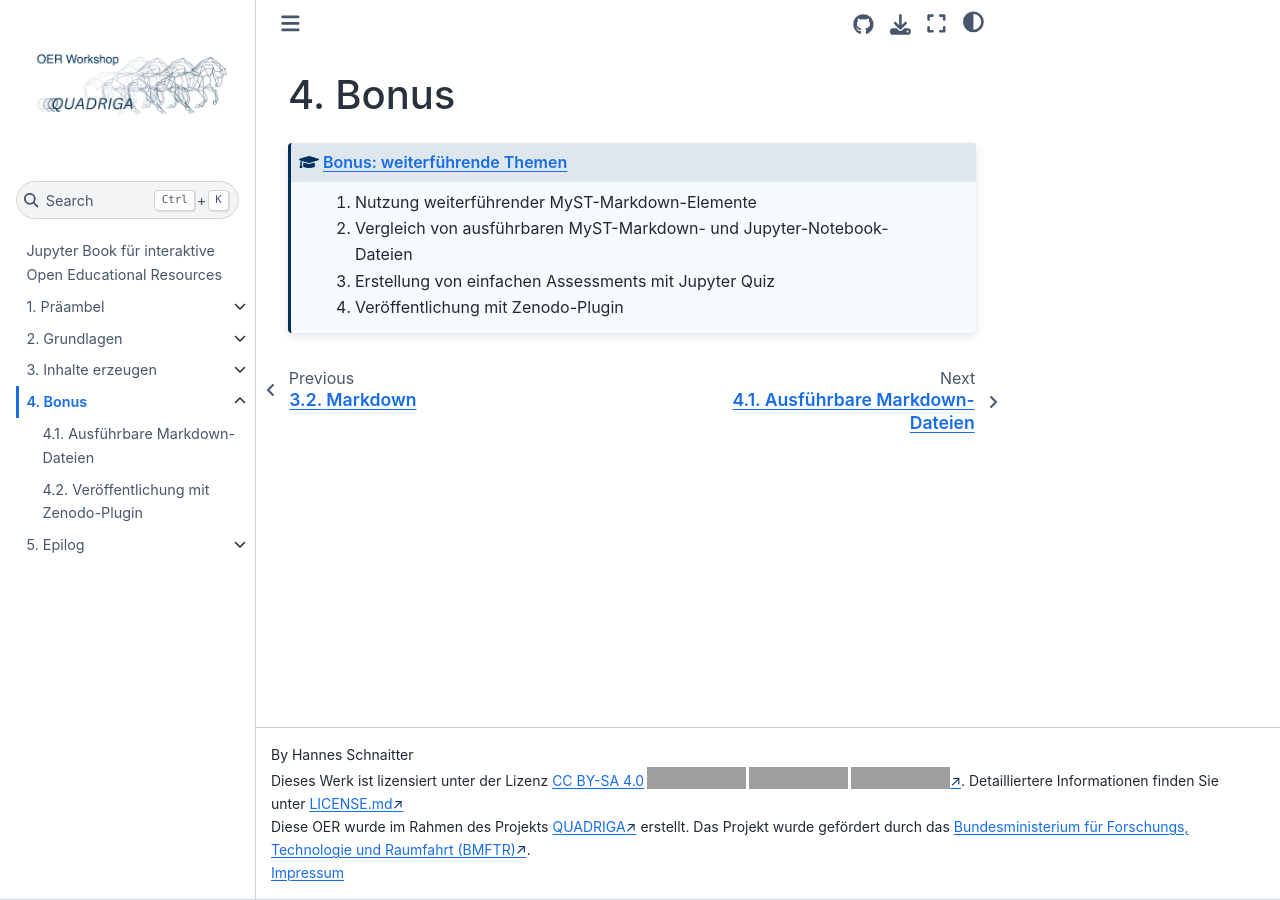
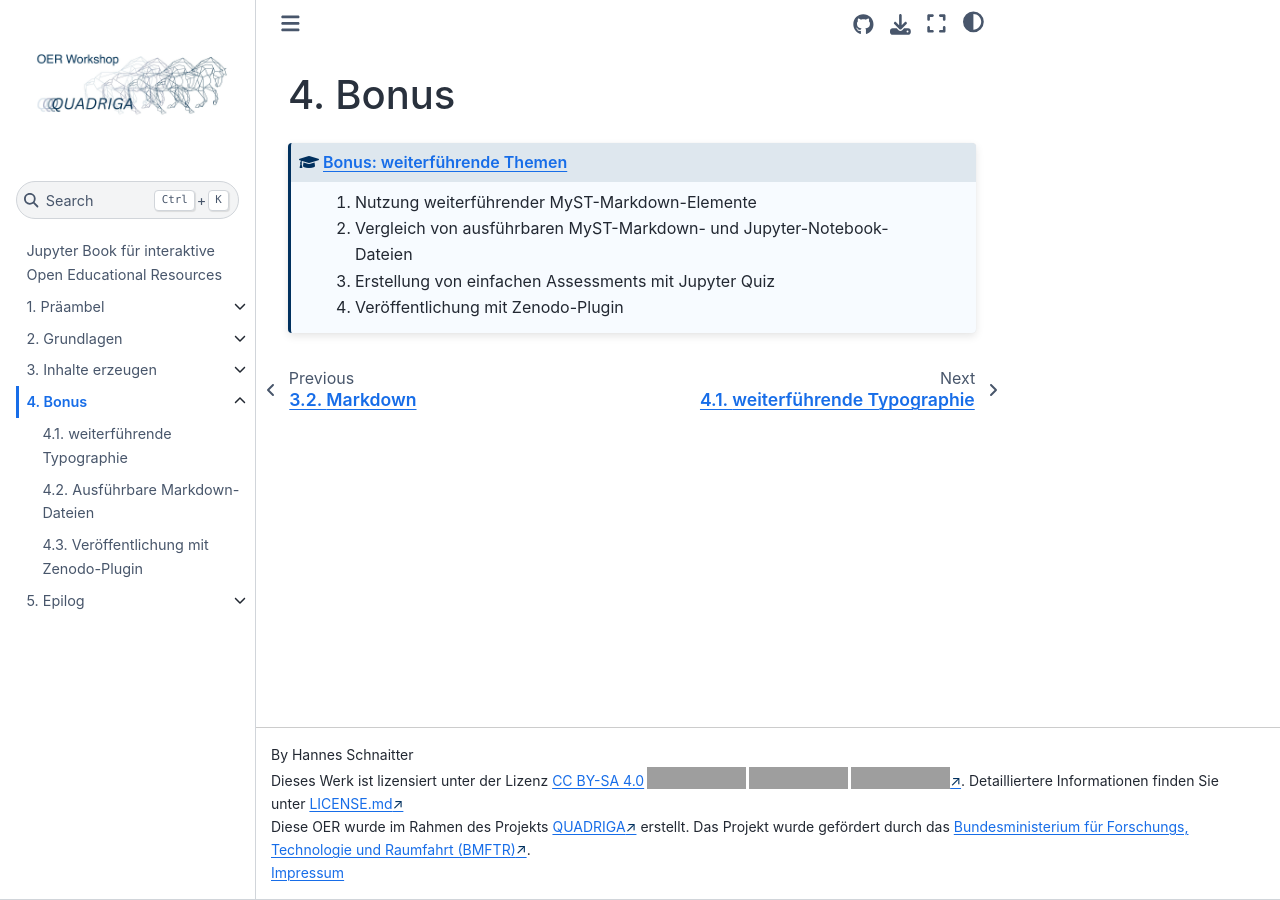
Before and after one commit to quadriga-dk/OER-Workshop, a Jupyter Book: the page built from bonus/einleitung.md, in a window 1280 px wide. Built offline with Jupyter Book 1.0.4 settings and Sphinx 7.4.7 and the Sphinx Book theme 1.1.4, drawn with Linux system fonts in a browser that asks for light colours; pages that are not in the unit, such as notebooks, are missing from menus; part of the change alters nothing that is shown; grey boxes are pictures that could not be loaded.

Commit message:
fix: update _toc to correspond to the move of the typographie section

```diff
--- a/_toc.yml
+++ b/_toc.yml
@@ -22,10 +22,10 @@ chapters:
     sections:
       - file: inhalte/setup.md
       - file: inhalte/markdown.md
-      - file: inhalte/typographie.md
       - file: inhalte/jupyter_notebooks.ipynb
   - file: bonus/einleitung.md
     sections:
+      - file: bonus/typographie.md
       - file: bonus/ausführbares_markdown.md
       - file: bonus/jupyterquiz.ipynb
       - file: bonus/zenodo.md
```
